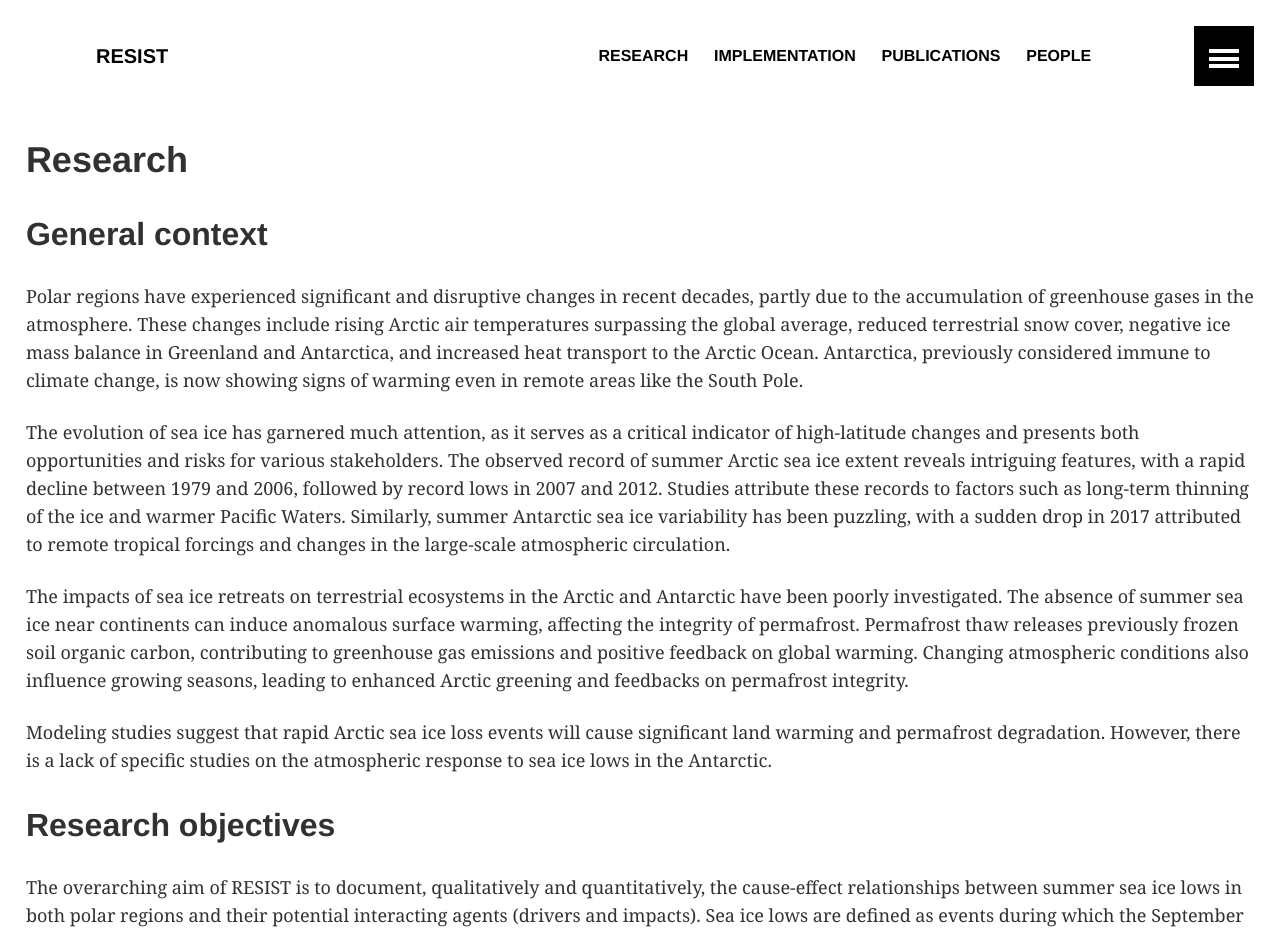
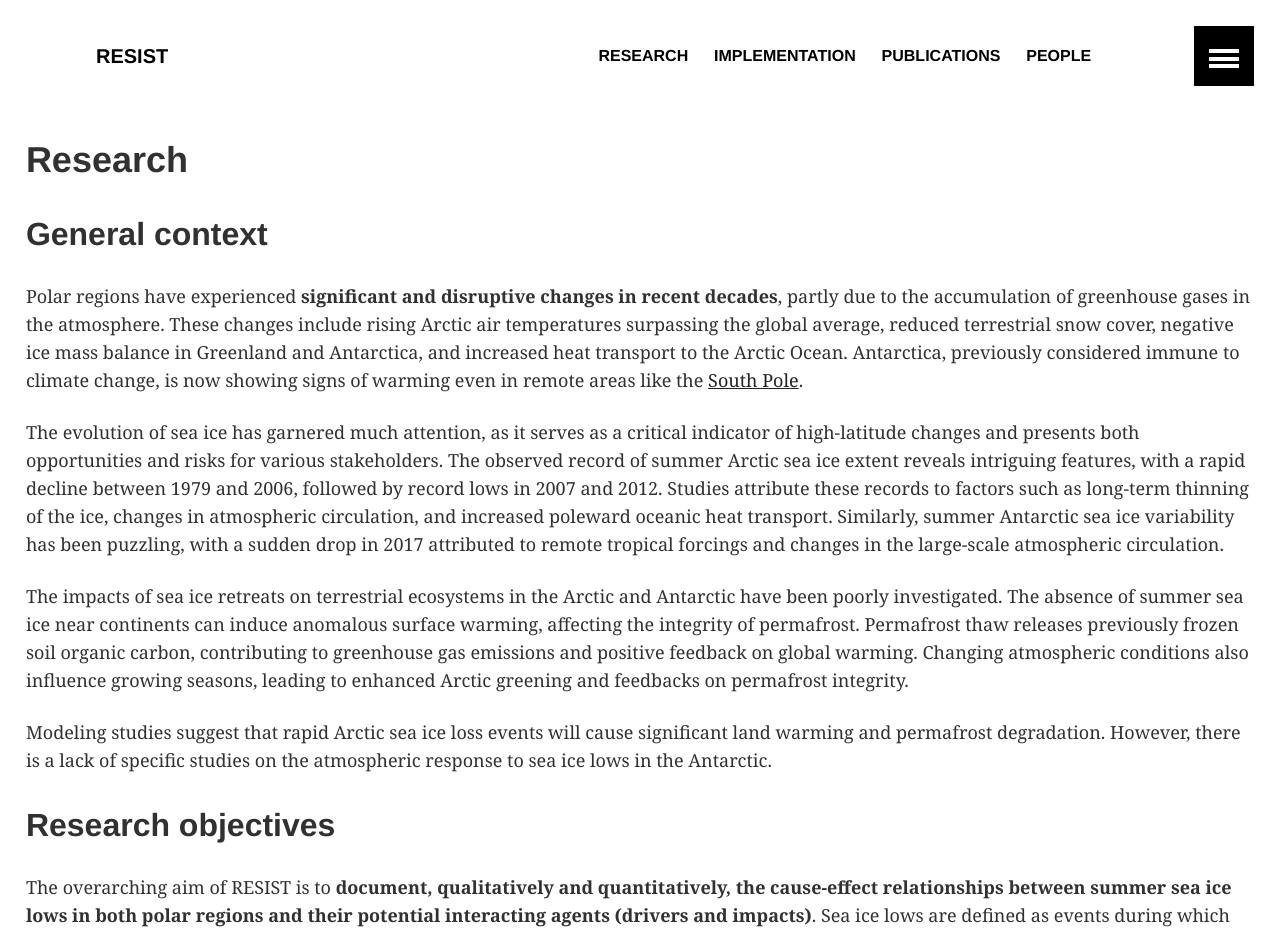
Before and after one commit to resist-impuls/resist-impuls.github.io, a Jekyll site: the page built from research.md, in a window 1280 px wide and 1400 px high. Shown: the top 934 px of the window. Built offline with Jekyll 4.4.1, drawn with Linux system fonts in a browser that asks for light colours; our own code applies the rules of GitHub Pages for plain Markdown files; some of the changed text lies outside the part shown.

Commit message:
Update research.md

```diff
--- a/research.md
+++ b/research.md
@@ -2,9 +2,9 @@
 
 ## General context
 
-Polar regions have experienced significant and disruptive changes in recent decades, partly due to the accumulation of greenhouse gases in the atmosphere. These changes include rising Arctic air temperatures surpassing the global average, reduced terrestrial snow cover, negative ice mass balance in Greenland and Antarctica, and increased heat transport to the Arctic Ocean. Antarctica, previously considered immune to climate change, is now showing signs of warming even in remote areas like the South Pole.
+Polar regions have experienced **significant and disruptive changes in recent decades**, partly due to the accumulation of greenhouse gases in the atmosphere. These changes include rising Arctic air temperatures surpassing the global average, reduced terrestrial snow cover, negative ice mass balance in Greenland and Antarctica, and increased heat transport to the Arctic Ocean. Antarctica, previously considered immune to climate change, is now showing signs of warming even in remote areas like the [South Pole](https://www.nature.com/articles/s41558-020-0827-8).
 
-The evolution of sea ice has garnered much attention, as it serves as a critical indicator of high-latitude changes and presents both opportunities and risks for various stakeholders. The observed record of summer Arctic sea ice extent reveals intriguing features, with a rapid decline between 1979 and 2006, followed by record lows in 2007 and 2012. Studies attribute these records to factors such as long-term thinning of the ice and warmer Pacific Waters. Similarly, summer Antarctic sea ice variability has been puzzling, with a sudden drop in 2017 attributed to remote tropical forcings and changes in the large-scale atmospheric circulation.
+The evolution of sea ice has garnered much attention, as it serves as a critical indicator of high-latitude changes and presents both opportunities and risks for various stakeholders. The observed record of summer Arctic sea ice extent reveals intriguing features, with a rapid decline between 1979 and 2006, followed by record lows in 2007 and 2012. Studies attribute these records to factors such as long-term thinning of the ice, changes in atmospheric circulation, and increased poleward oceanic heat transport. Similarly, summer Antarctic sea ice variability has been puzzling, with a sudden drop in 2017 attributed to remote tropical forcings and changes in the large-scale atmospheric circulation.
 
 The impacts of sea ice retreats on terrestrial ecosystems in the Arctic and Antarctic have been poorly investigated. The absence of summer sea ice near continents can induce anomalous surface warming, affecting the integrity of permafrost. Permafrost thaw releases previously frozen soil organic carbon, contributing to greenhouse gas emissions and positive feedback on global warming. Changing atmospheric conditions also influence growing seasons, leading to enhanced Arctic greening and feedbacks on permafrost integrity.
 
@@ -12,21 +12,24 @@
 
 ## Research objectives
 
-The overarching aim of RESIST is to document, qualitatively and quantitatively, the cause-effect relationships between summer sea ice lows in both polar regions and their potential interacting agents (drivers and impacts). Sea ice lows are defined as events during which the September (February) Arctic (Antarctic) sea ice extent departs significantly from the long-term trend and presents a significant change compared to the previous year. The years 2007 and 2012 for the Arctic, and 2017 and 2022 for the Antarctic, correspond to such a definition.
+The overarching aim of RESIST is to **document, qualitatively and quantitatively, the cause-effect relationships between summer sea ice lows in both polar regions and their potential interacting agents (drivers and impacts)**. Sea ice lows are defined as events during which the September (February) Arctic (Antarctic) sea ice extent departs significantly from the long-term trend *and* presents a significant change compared to the previous year. The years 2007 and 2012 for the Arctic, and 2017 and 2022 for the Antarctic, correspond to such a definition.
 
-To achieve this overarching aim, four specific research objectives have been defined:
+<img src = "/images/figContext.png" width = "60%" height = "60%">
 
-(O1): Identify similarities and differences between the Arctic and Antarctic in terms of drivers and impacts of observed sea ice lows.
 
-(O2): Quantify the added value of high spatial resolution in climate models to study cause-effect relationships between sea ice lows and their interacting agents.
+To achieve this overarching aim, **four specific research objectives** have been defined:
 
-(O3): Measure the inter-model dependence of mechanisms leading to sea ice lows.
+**(O1)**: Identify similarities and differences between the Arctic and Antarctic in terms of drivers and impacts of observed sea ice lows.
 
-(O4): Robustly sample the set of climate states that are compatible with sea ice lows.
+**(O2)**: Quantify the added value of high spatial resolution in climate models to study cause-effect relationships between sea ice lows and their interacting agents.
+
+**(O3)**: Measure the inter-model dependence of mechanisms leading to sea ice lows.
+
+**(O4)**: Robustly sample the set of climate states that are compatible with sea ice lows.
 
 
 ## Scientific novelty and positioning of the project
 
-Sea ice lows and their impacts are inherently difficult to study, because there is only a limited number of such events in the observational record, but also because the causes explaining these lows are, like many climate extremes, multi-factorial. A quantitative understanding of the relative contributions of physical drivers on the recent but also future sea ice lows requires (1) state-of-the-art modeling tools capturing the range of sea ice-ocean-atmosphere interactions on all scales and (2) robust statistics to place the events in their climate context.
+Sea ice lows and their impacts are inherently difficult to study, because there is only a **limited number of such events in the observational record**, but also because the causes explaining these lows are, like many climate extremes, multi-factorial. A quantitative understanding of the relative contributions of physical drivers on the recent but also future sea ice lows requires (1) state-of-the-art modeling tools capturing the range of sea ice-ocean-atmosphere interactions on all scales and (2) robust statistics to place the events in their climate context.
 
-The emergence of new modeling tools (coupled General Circulation and Earth System Models, eddy-resolving global ocean—sea ice models, large ensembles), of new types of model experiments (e.g., dynamical nudging, dynamical ensemble sub-selection), and of data analysis approaches (e.g., causal inference frameworks) is profoundly reshaping our ability to analyze and interpret climate extremes. RESIST ambitions to apply these latest state-of-the art techniques to shed new light on the mechanisms that control exceptional melt rates of sea ice at the seasonal time scale, and how these mechanisms might differ from one hemisphere to the other. Such an intercomparison has never been attempted before.
+The emergence of new modeling tools (coupled General Circulation and Earth System Models, eddy-resolving global ocean—sea ice models, large ensembles), of new types of model experiments (e.g., dynamical nudging, dynamical ensemble sub-selection), and of data analysis approaches (e.g., causal inference frameworks) is profoundly reshaping our ability to analyze and interpret climate extremes. **RESIST ambitions to apply these latest state-of-the art techniques to shed new light on the mechanisms that control exceptional melt rates of sea ice at the seasonal time scale, and how these mechanisms might differ from one hemisphere to the other**. Such an intercomparison has never been attempted before.
```
